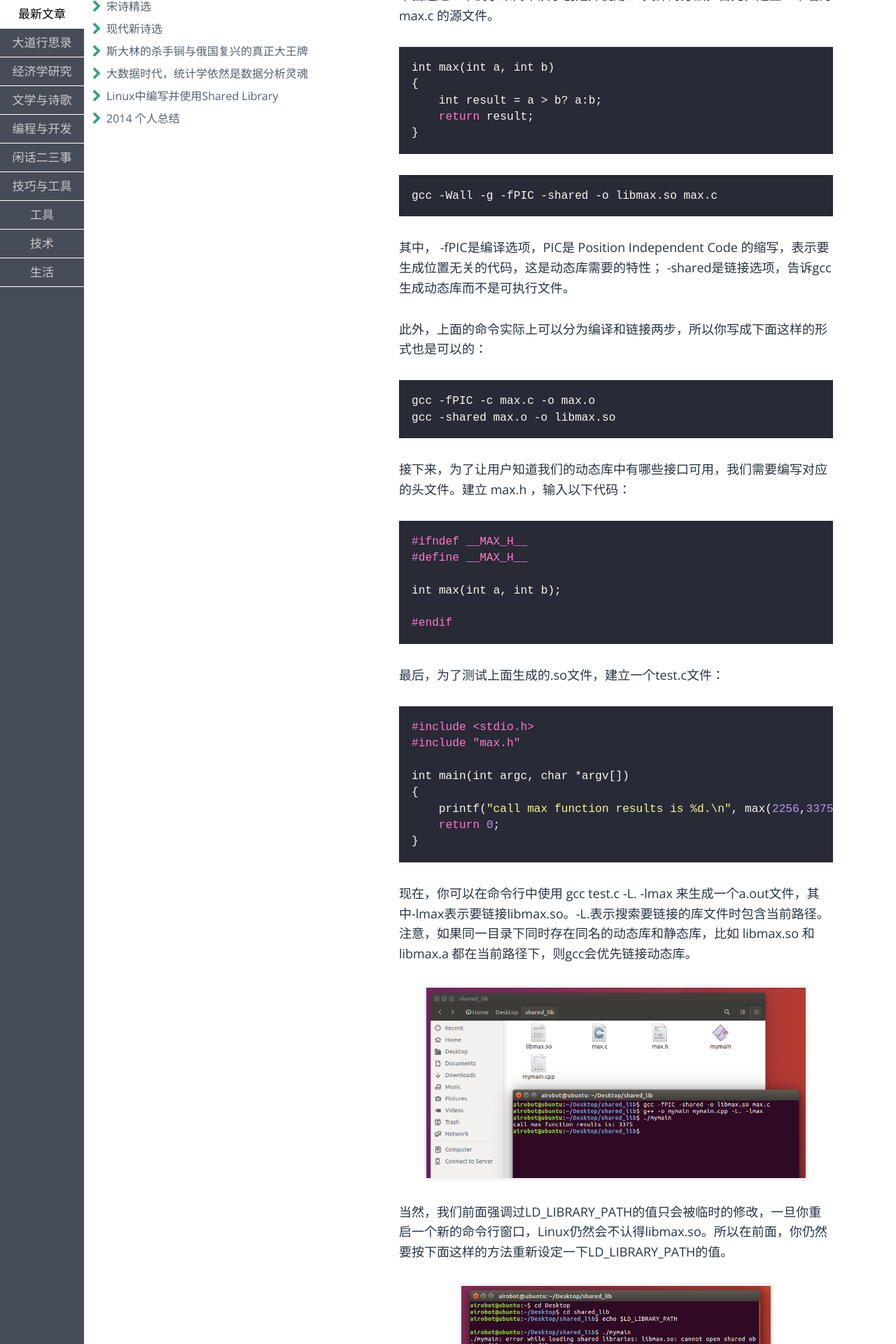
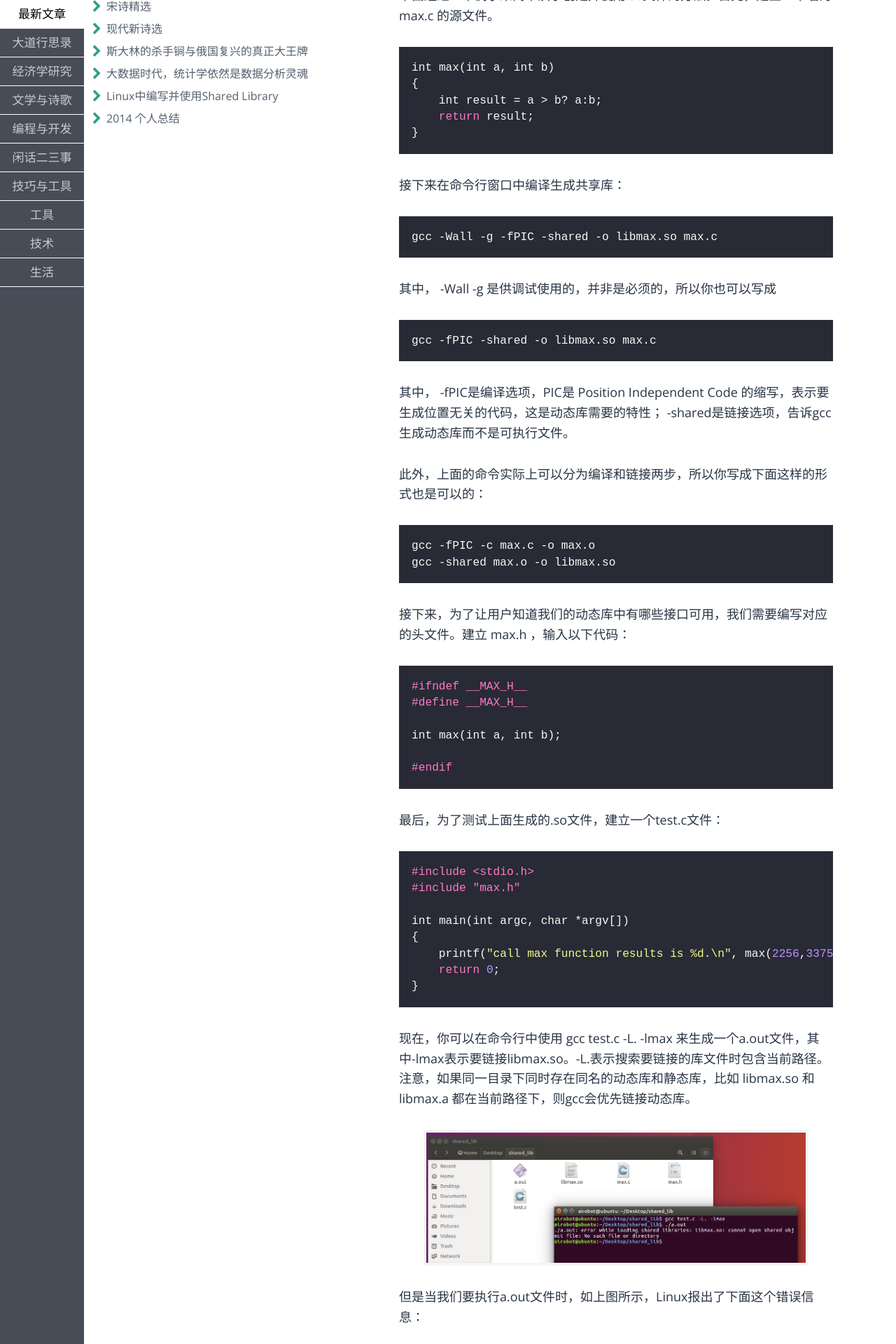
Before and after one commit to fzuo/baimafujinji, a Jekyll site: the page built from _posts/tool/2015-04-01-linux-shared-library.md, in a window 1280 px wide. Shown: the part 535-2455 px from the top of the page at 70% size. Built offline with Jekyll 4.4.1, drawn with Linux system fonts in a browser that asks for light colours; some web fonts are replaced; some of the changed text lies outside the part shown.

Commit message:
Update 2015-04-01-linux-shared-library.md

````diff
--- a/_posts/tool/2015-04-01-linux-shared-library.md
+++ b/_posts/tool/2015-04-01-linux-shared-library.md
@@ -22,8 +22,16 @@
 }
 ```
 
+接下来在命令行窗口中编译生成共享库：
+
 ```
 gcc -Wall -g -fPIC -shared -o libmax.so max.c
+```
+
+其中， -Wall -g 是供调试使用的，并非是必须的，所以你也可以写成
+
+```
+gcc -fPIC -shared -o libmax.so max.c
 ```
 
 其中， -fPIC是编译选项，PIC是 Position Independent Code 的缩写，表示要生成位置无关的代码，这是动态库需要的特性； -shared是链接选项，告诉gcc生成动态库而不是可执行文件。
@@ -62,6 +70,75 @@
 现在，你可以在命令行中使用 gcc test.c -L. -lmax 来生成一个a.out文件，其中-lmax表示要链接libmax.so。-L.表示搜索要链接的库文件时包含当前路径。注意，如果同一目录下同时存在同名的动态库和静态库，比如 libmax.so 和 libmax.a 都在当前路径下，则gcc会优先链接动态库。
 
 <p align="center">
+<img src="https://fzuo.github.io/assets/img/shared_lib/shared_lib01.png" width="550">
+</p>
+
+但是当我们要执行a.out文件时，如上图所示，Linux报出了下面这个错误信息：
+
+```
+./a.out: error while loading shared libraries: libmax.so: cannot open shared object file: No such file or directory
+```
+
+这主要是因为Linux找不到所需动态加载的libmax.so文件。为了解决这个问题你可以使用下面这行指令：
+
+```
+LD_LIBRARY_PATH=. ./a.out
+```
+
+其中的LD_LIBRARY_PATH=. 是告诉 a.out，先在当前路径寻找链接的动态库。如下图所示，此时程序便能正常运行了。
+
+<p align="center">
+<img src="https://fzuo.github.io/assets/img/shared_lib/shared_lib02.png" width="450">
+</p>
+
+或者，你也可以在命令行中使用下面的命令，临时地调整LD_LIBRARY_PATH的值，令其包含你存放libmax.so文件的路径：
+
+```
+$ export LD_LIBRARY_PATH=/home/airobot/Desktop/shared_lib:$LD_LIBRARY_PATH
+```
+
+如下图所示，此时程序可以正常执行了。
+
+<p align="center">
+<img src="https://fzuo.github.io/assets/img/shared_lib/shared_lib03.png" width="550">
+</p>
+
+但是，如果你的主程序是C++，例如向下面这样的一个文件mymain.cpp：
+
+```c
+#include<iostream>
+#include"max.h"
+
+using namespace std;
+
+int main(void)
+{
+    cout<<"call max function results is: "<<max(2256,3375)<<endl;
+    return 0;
+}
+```
+
+那么假如你仍然按照之前的方法来做是行不通的。因为libmax这个库仅适合C使用，C++并不适合，如果想编译一个可以供C++使用。那么头文件（max.h）就需要改变，例如，修改max.h文件如下：
+
+```c
+#ifndef MAX_H_
+#define MAX_H_
+
+#ifdef __cplusplus
+extern "C"
+{
+#endif
+int max(int a, int b);
+#ifdef __cplusplus
+}
+#endif
+
+#endif
+```
+
+其中用到了C++的一个宏：__cplusplus   当用g++编译的时候，就可以识别这个宏。此时，执行文件mymain便可以输出预期的结果，如下图所示。
+
+<p align="center">
 <img src="https://fzuo.github.io/assets/img/shared_lib/shared_lib04.png" width="550">
 </p>
 
````
